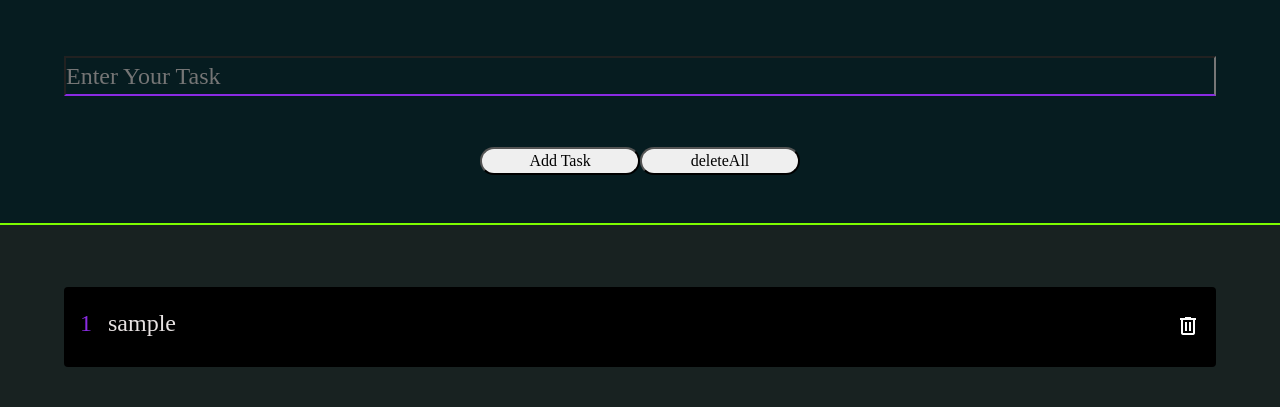
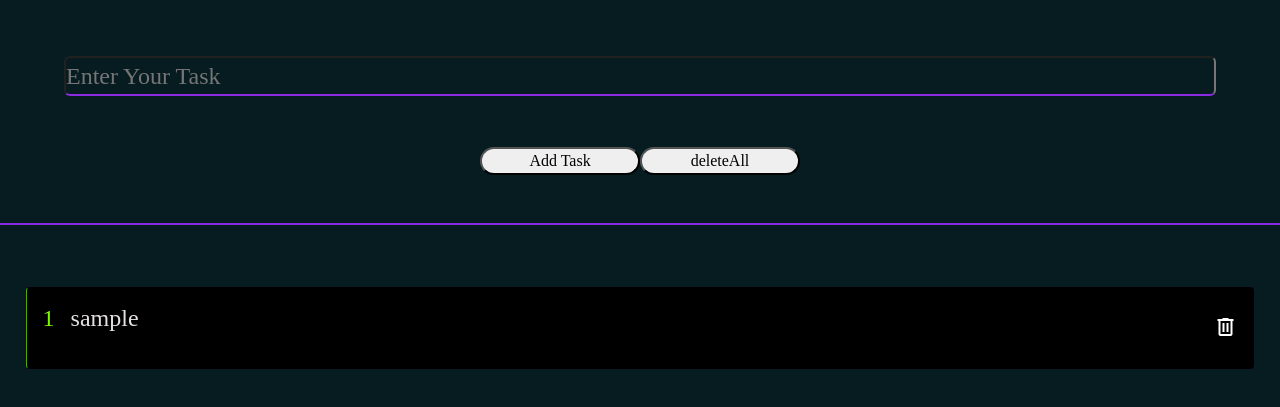
Before and after one commit to RaghunathJavare/to-do-list, a plain HTML site: page index.html in a window 1280 px wide. Both pictures are taken after typing "Sample" into the empty fields and a click on the button "Add Task". Shown: the part 75-482 px from the top of the page. Drawn offline with nearby package versions, Linux system fonts and the light colour scheme.

Commit message:
change backgrond color to the add task container

```diff
--- a/scripts/script.js
+++ b/scripts/script.js
@@ -18,7 +18,7 @@ const taskCreater = function () {
     const html = `
       <div class=" alert container-fluid lists mt-4">
      <div class="movements">
-                <h4><span class="index" style="color:blueviolet;">${index++}</span>${task}</h4>
+                <h4><span class="index" style="color:lawngreen">${index++}</span>${task}</h4>
             </div>
             <div class="btn__close">
                 <button type="button" class="btn-close" data-bs-dismiss="alert"
--- a/styles/style.css
+++ b/styles/style.css
@@ -13,7 +13,7 @@ body {
   background-color: black;
   height: 100vh;
   /* grid-template-columns: repeat(2, 1fr); */
-  grid-template-rows: 300px;
+  grid-template-rows:300px ;
   font-family: "Montserrat";
 }
 
@@ -23,14 +23,16 @@ body {
   text-align: center;
   grid-area: 1 / 1 / span 1 / span 3;
   background-color: rgba(37, 162, 187, 0.174);
-  border-bottom: 2px solid lawngreen;
+  border-bottom: 2px solid blueviolet;
 }
 
 /* add task container  */
 .add__task--container {
-  padding: 3% 5%;
+  padding: 3% 2%;
   grid-area: 2 / 1 / span 1 / span 3;
-  background-color: rgb(24, 34, 33);
+  /* background-color: rgb(24, 34, 33); */
+  background-color: rgba(37, 162, 187, 0.174);
+
 }
 
 /* heading */
@@ -61,15 +63,17 @@ body {
   color: #fff;
   outline: none;
   cursor: pointer;
+  border-radius: 6px;
 }
 
 .lists {
   display: flex;
   justify-content: space-between;
-  align-items: center;
+  text-align:center;
   padding: 1.3%;
   background-color: black;
   color: #e7e2e2;
+  border-left: 1px inset lawngreen;
 }
 
 /* all btns  */
@@ -99,7 +103,7 @@ body {
   background: none;
   border: none;
   color: #fff;
-  padding-left: 3rem;
+  padding-left: 2rem;
 }
 
 .index {
```
